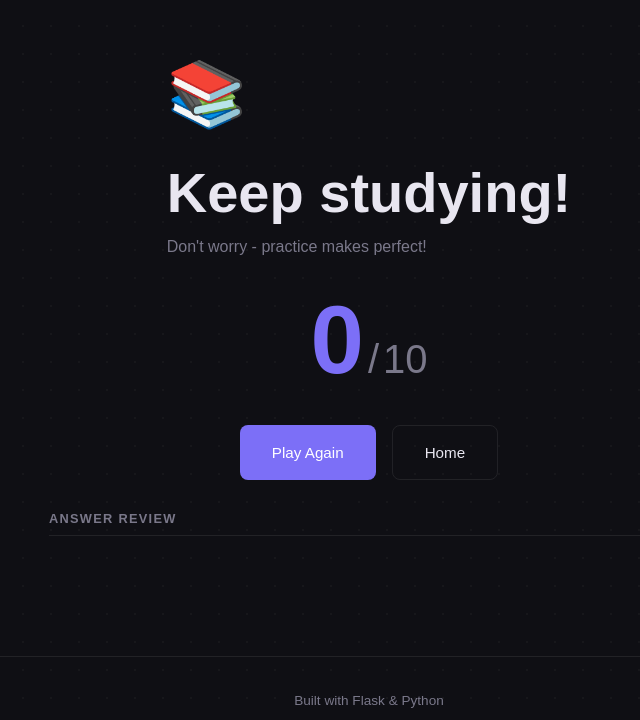
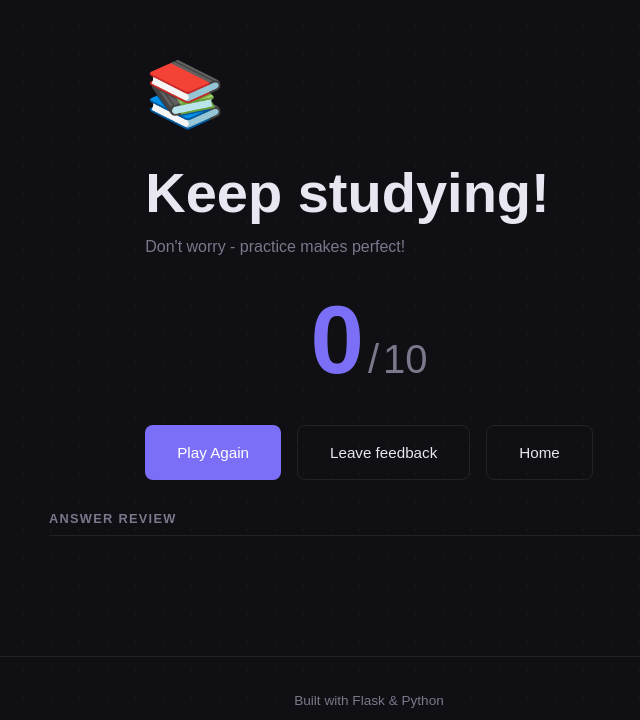
Before and after one commit to colin-182/FLASK_QUIZ, a Flask app: page /results in a window 1280 px wide. Shown: the part 72-792 px from the top of the page, without its empty margins (271-911 px from the left). Run offline with Flask 3, Linux system fonts and the light colour scheme; parts of the project's set-up code (start-up, migrations or seed data) failed here and were passed over.

Commit message:
results.html updated with feedback button to go to feedback.html

```diff
--- a/templates/results.html
+++ b/templates/results.html
@@ -42,6 +42,7 @@
  <div class="results__actions">
     <!-- links to /start which resets the session -->
      <a href="{{ url_for('start') }}" class="btn btn--primary">Play Again</a>
+     <a href="{{ url_for('feedback') }}" class="btn btn--ghost">Leave feedback</a>
      <a href="{{ url_for('home') }}" class="btn btn--ghost">Home</a>
  </div>
 </div>
```
